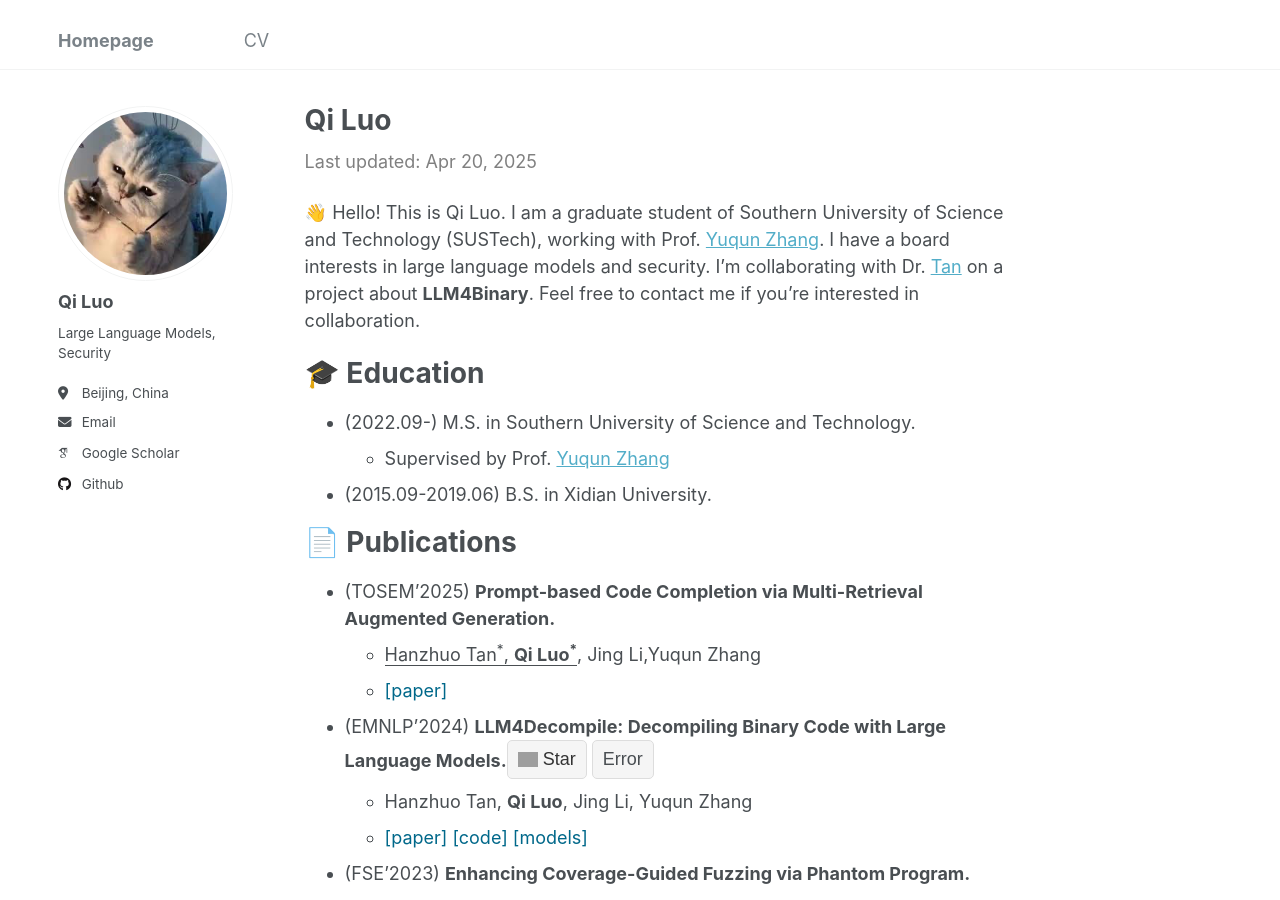
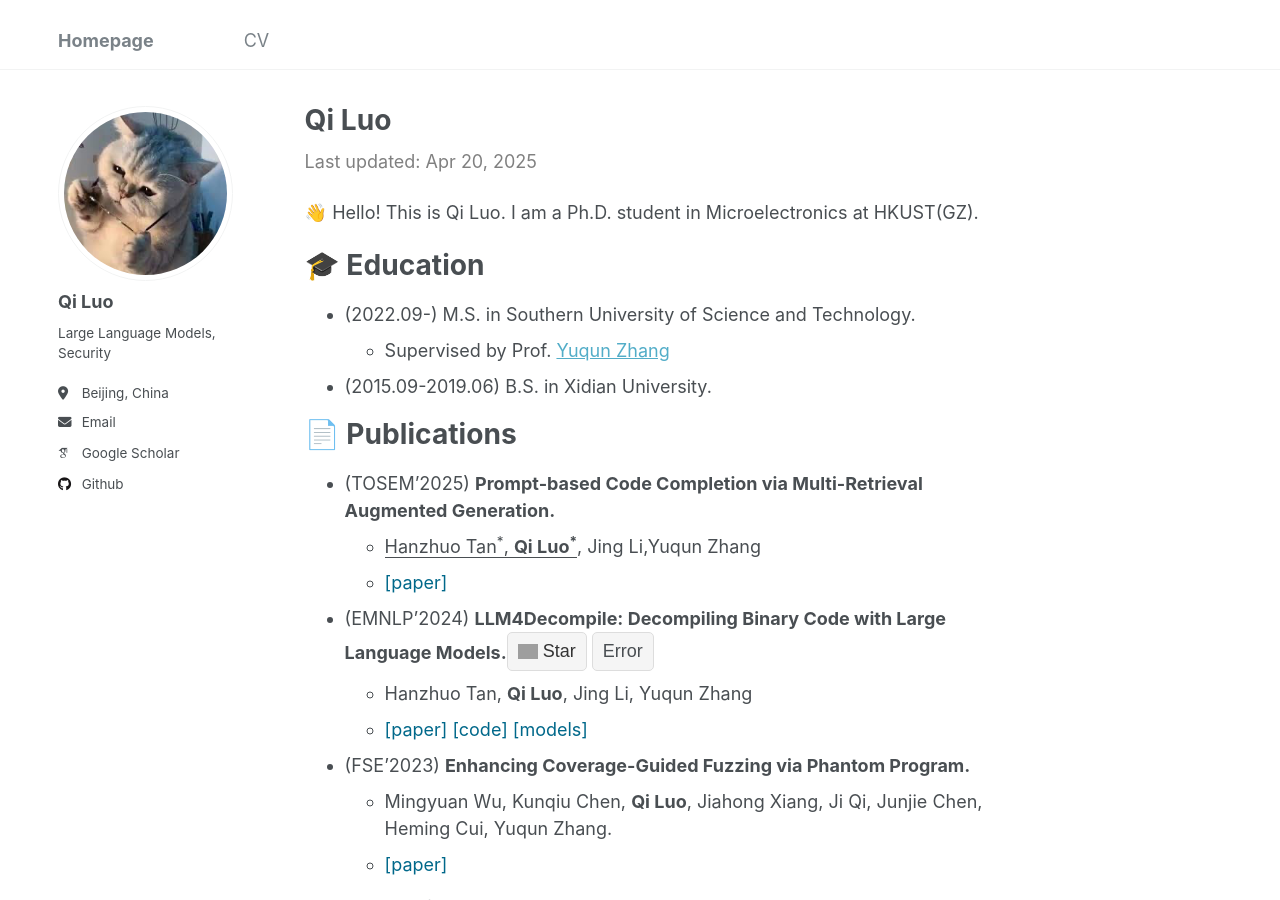
Before and after one commit to rocky-lq/rocky-lq.github.io, a Jekyll site: the page built from _pages/about.md, in a window 1280 px wide and 900 px high. Built offline with Jekyll 4.4.1, drawn with Linux system fonts in a browser that asks for light colours; some web fonts are replaced; comment, search, counter and statistics services are not loaded; grey boxes are pictures that could not be loaded.

Commit message:
change school

```diff
--- a/_pages/about.md
+++ b/_pages/about.md
@@ -8,7 +8,7 @@
 ---
 <span style="color:gray;">Last updated: Apr 20, 2025</span>
 
-👋 Hello! This is Qi Luo. I am a graduate student of Southern University of Science and Technology (SUSTech), working with Prof. [Yuqun Zhang](https://scholar.google.com/citations?hl=en&user=pPyNyusAAAAJ). I have a board interests in large language models and security. I'm collaborating with Dr. [Tan](https://scholar.google.com/citations?user=IQp5awMAAAAJ&hl=zh-CN) on a project about **LLM4Binary**. Feel free to contact me if you're interested in collaboration.
+👋 Hello! This is Qi Luo. I am a Ph.D. student in Microelectronics at HKUST(GZ).
 
 🎓 Education
 ======
```
